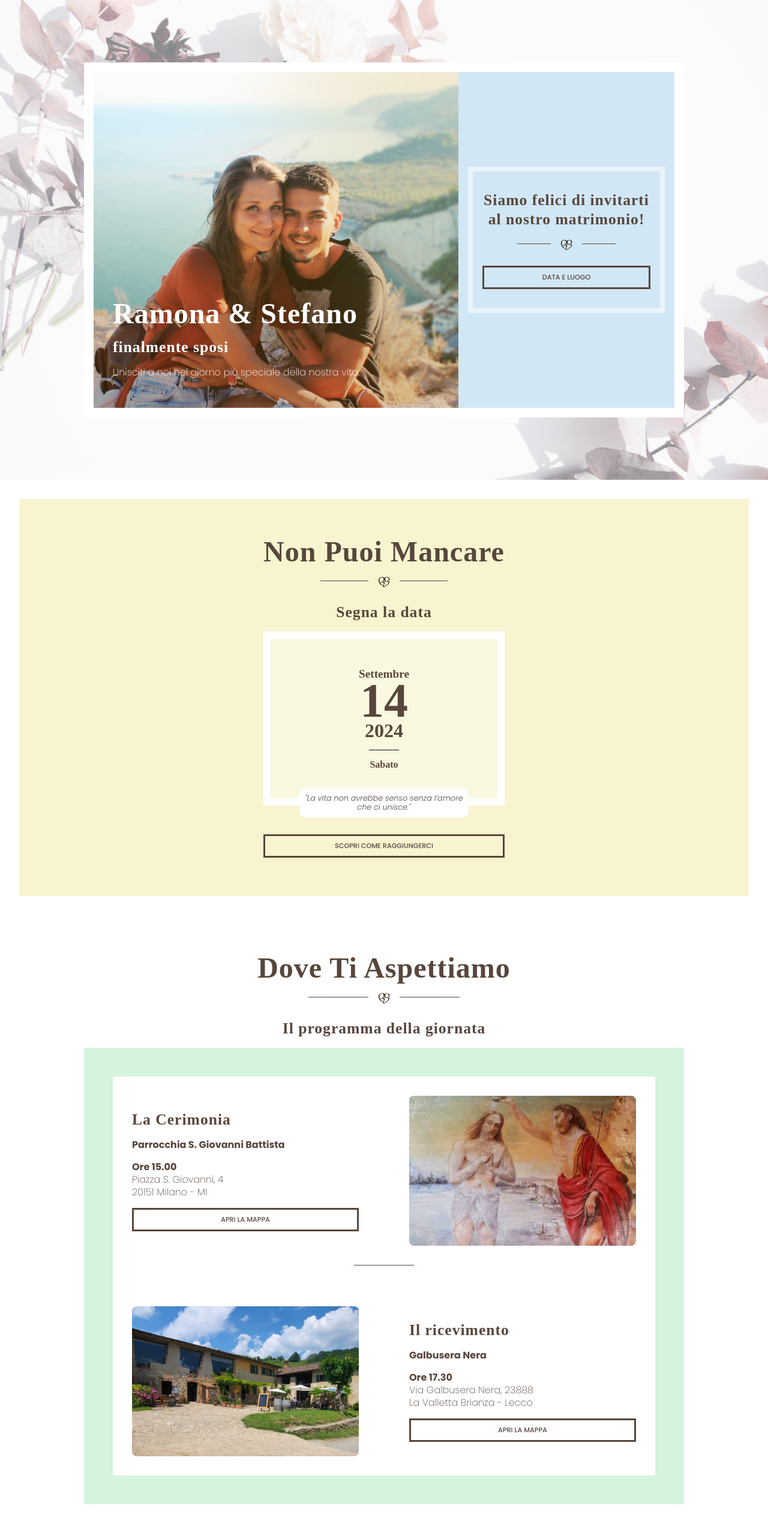
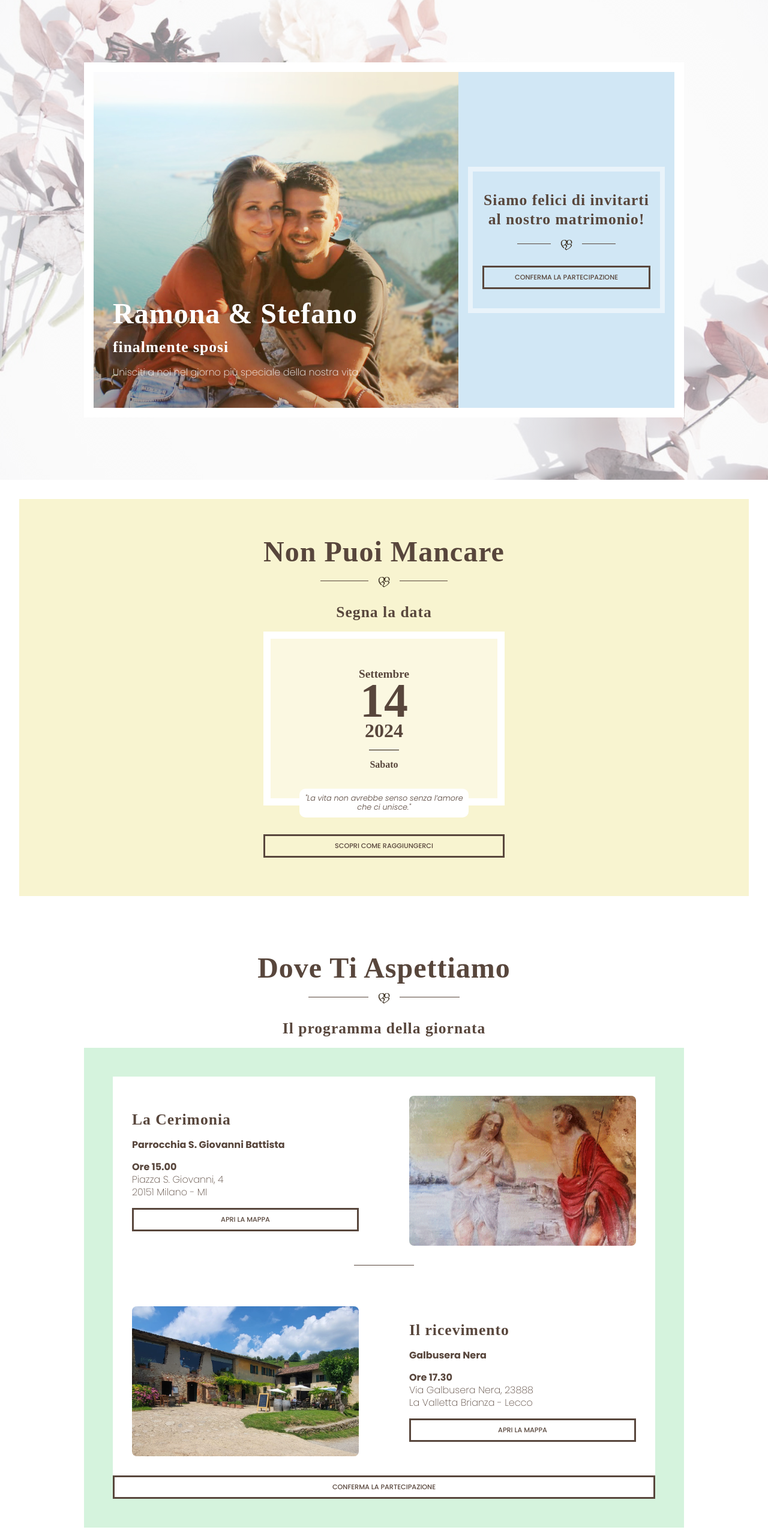
Before and after one commit to thelore85/project-marriage-ste, a Next.js app: page / in a window 1280 px wide. Shown: the top 2566 px of the page at 60% size. Built offline with nearby package versions, Linux system fonts and the light colour scheme; no server answers; a web font is replaced by a local one.

Commit message:
button update section location

```diff
--- a/src/Components/Cover/Cover.js
+++ b/src/Components/Cover/Cover.js
@@ -32,7 +32,7 @@ const Cover = () => {
               Parrocchia S. Giovanni Battista</p>
         </div> */}
 
-        <a href="#when" className='button'>Data e Luogo</a>
+        <a href="#contact" className='button'>Conferma la partecipazione</a>
       </div>
 
     </div>
--- a/src/Components/Location/Location.js
+++ b/src/Components/Location/Location.js
@@ -55,7 +55,7 @@ const Location = () => {
             <a className="button" href='https://maps.app.goo.gl/Vv8EyhzBuNKFeZ4k6' target="_blank">Apri la mappa</a>
           </div>
         </div>
-
+        <a href="#contact" className='button'>Conferma la partecipazione</a>
 
       </div>
 
```
